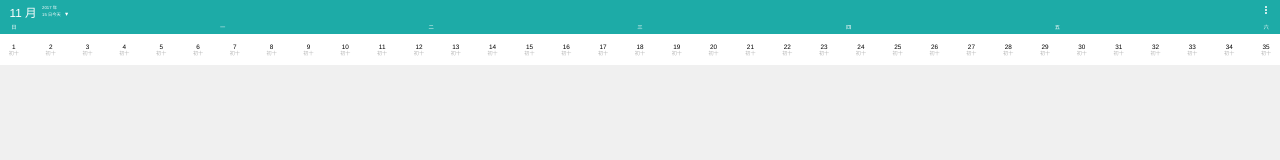
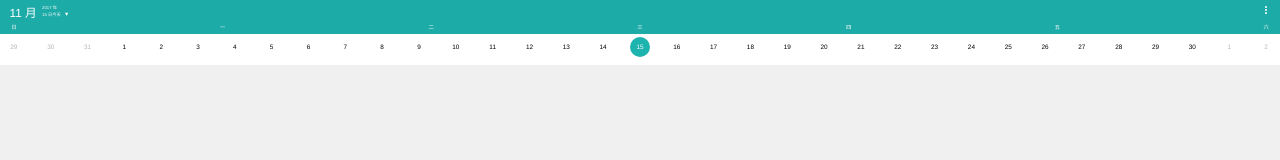
Before and after one commit to taowenyu/fake_xiaomi_calendar, a Vue app: page /#/ in a window 1280 px wide. Shown: the top 160 px of the page. Built offline with nearby package versions, Linux system fonts and the light colour scheme.

Commit message:
实现基本日历

```diff
--- a/src/pages/Home/index.vue
+++ b/src/pages/Home/index.vue
@@ -3,12 +3,12 @@
     <header>
       <div class="today">
         <div class="left">
-          <span class="month">11 月</span>
+          <span class="month">{{ currentDate.getMonth() + 1 }} 月</span>
         </div>
         <div class="right">
-          <span class="year">2017 年</span>
+          <span class="year">{{ currentDate.getFullYear() }} 年</span>
           <div class="wrapper">
-            <span class="day">15 日</span>
+            <span class="day">{{ currentDate.getDate() }} 日</span>
             <span>今天<span class="caret">▾</span></span>
           </div>
         </div>
@@ -23,11 +23,14 @@
       </div>
     </header>
     <div class="main">
-      <div class="day" v-for="i in 35">
+      <div class="day"
+        :class="{invalid: day.invalid, active: (currentMonth === now.getMonth() && day.num === now.getDate())}"
+        v-for="(day, index) in calendarData[currentMonth]"
+      >
         <span class="num">
-          {{ i }}
+          {{ day.num }}
         </span>
-        <span class="nong">
+        <span class="nong" v-if="showNong">
           初十
         </span>
       </div>
@@ -36,8 +39,87 @@
 </template>
 
 <script>
+  import Moment from 'moment'
+
   export default {
+    props: {
+      // 显示农历？
+      showNong: {
+        type: Boolean,
+        default: false
+      },
+      // 显示节日?
+      showFestival: false
+    },
 
+    data() {
+      return {
+        // 当前显示日期
+        currentDate: new Date(),
+        // 当前日期
+        now: new Date(),
+        // 日历数据
+        calendarData: [],
+        // 当前显示月份
+        currentMonth: new Date().getMonth(),
+      }
+    },
+
+    methods: {
+      // 判断是否为闰年
+      isLeapYear(y) {
+        return (y % 400 === 0 || (y % 4 === 0 && y % 100))
+      },
+
+      // 获取月数据
+      getMonthData(m) {
+        let special = (28 + (this.isLeapYear(this.currentDate.getFullYear()) ? 1 : 0))
+
+        let months = [31, special, 31, 30, 31, 30, 31, 31, 30, 31, 30, 31]
+
+        let temp = []
+
+        // 差值
+        let offset = new Date(this.currentDate.getFullYear(), m, 1).getDay()
+
+        for (let i = offset - 1; i >= 0; i--) {
+          temp.push({
+            num: (m === 1 ? 31 : months[m - 1]) - i,
+            invalid: true
+          })
+        }
+
+        for (let i = 1; i <= months[m]; i++) {
+          temp.push({
+            num: i,
+            invalid: false
+          })
+        }
+
+        let i = 1
+
+        while (temp.length < 35) {
+          temp.push({
+            num: i++,
+            invalid: true
+          })
+        }
+
+        return temp
+      }
+    },
+
+    computed: {
+      isToday() {
+
+      }
+    },
+
+    created() {
+      for (let i = 0; i < 12; i++) {
+        this.calendarData.push(this.getMonthData(i))
+      }
+    }
   }
 </script>
 
```
